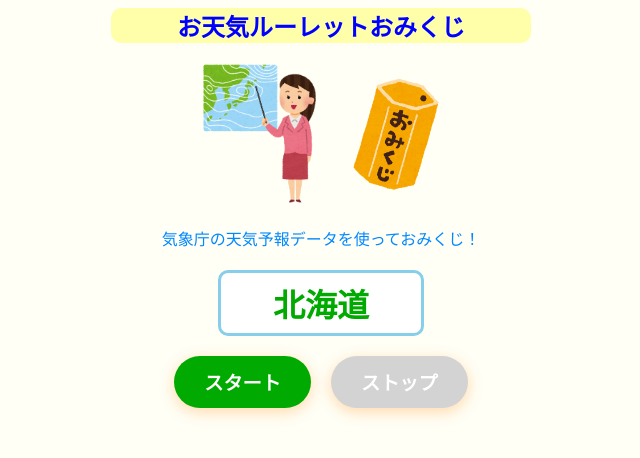
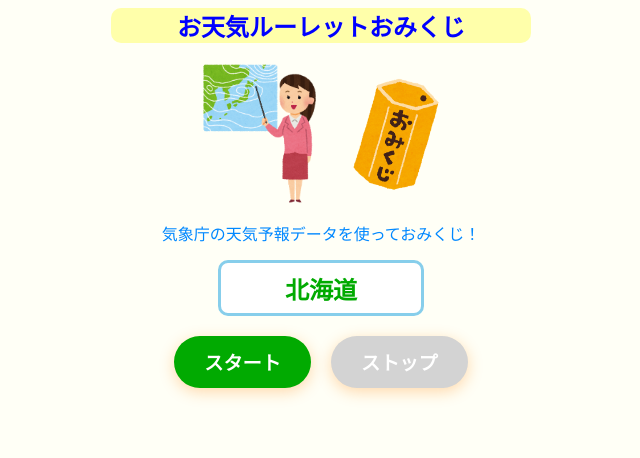
Before and after one commit to pakira-56A/meteorite_or_lifespan, a React (Create React App) app: page / in a window 1280 px wide. Shown: the top 458 px of the page, without its empty margins (319-959 px from the left). Built offline with nearby package versions, Linux system fonts and the light colour scheme.

Commit message:
fix: CSSを修正

```diff
--- a/src/App.jsx
+++ b/src/App.jsx
@@ -337,7 +337,7 @@ function App() {
           style={{ width: "90px", marginLeft: "30px" }}
         />
       </div>
-      <div style={{ color: "#0088ff", margin: "20px 0px" }}>
+      <div style={{ color: "#0088ff", margin: "15px 0px" }}>
         気象庁の天気予報データを使っておみくじ！
       </div>
 
--- a/src/componets/RouletteWheel.css
+++ b/src/componets/RouletteWheel.css
@@ -1,7 +1,7 @@
 .roulette-wheel {
   position: relative;
   width: 200px;
-  height: 60px;
+  height: 50px;
   margin: 0 auto;
   border: 3px solid skyblue;
   border-radius: 10px;
@@ -15,7 +15,7 @@
   align-items: center;
   width: 100%;
   height: 100%;
-  font-size: 2rem;
+  font-size: 1.5rem;
   font-weight: bold;
   color: rgb(1, 170, 1);
 }
```
